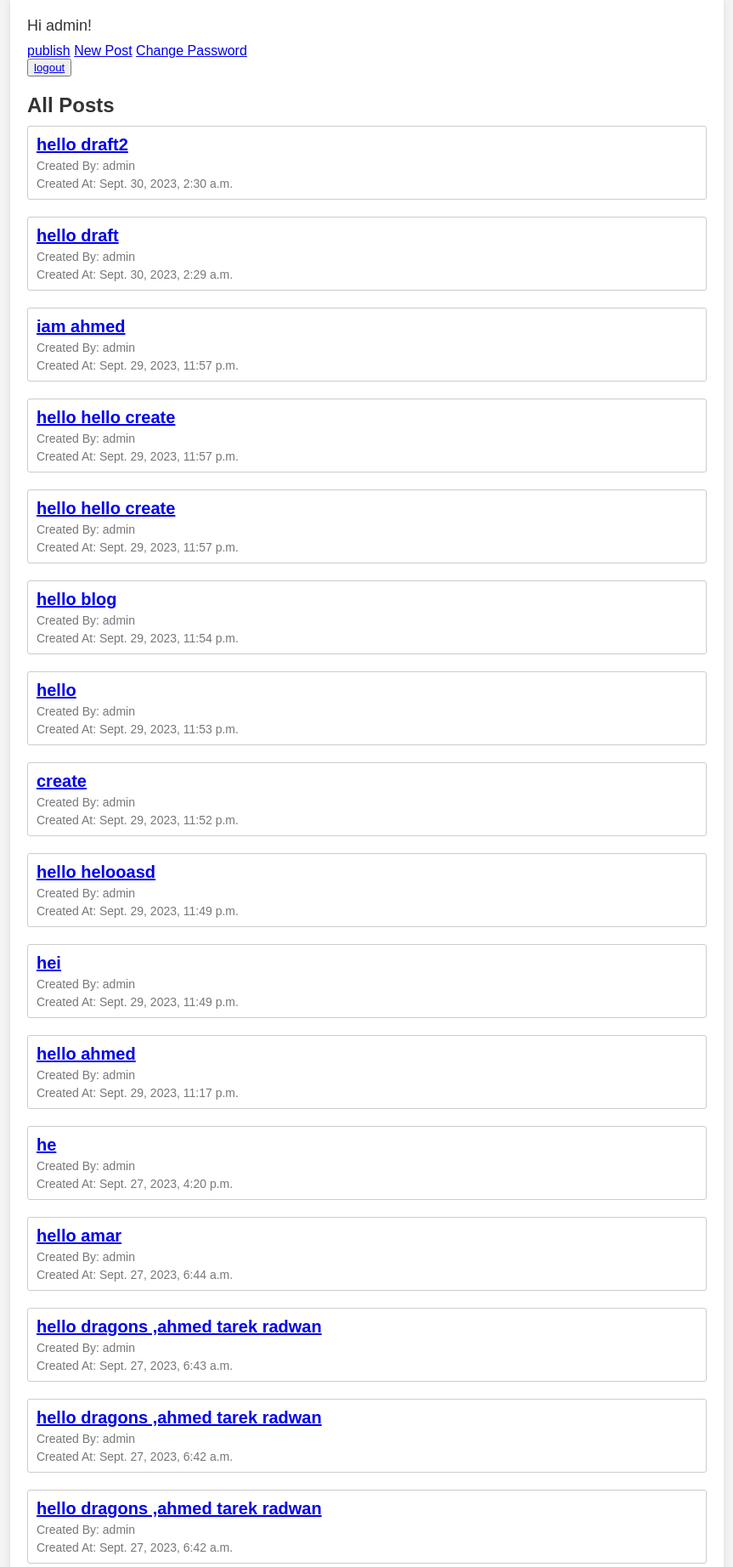
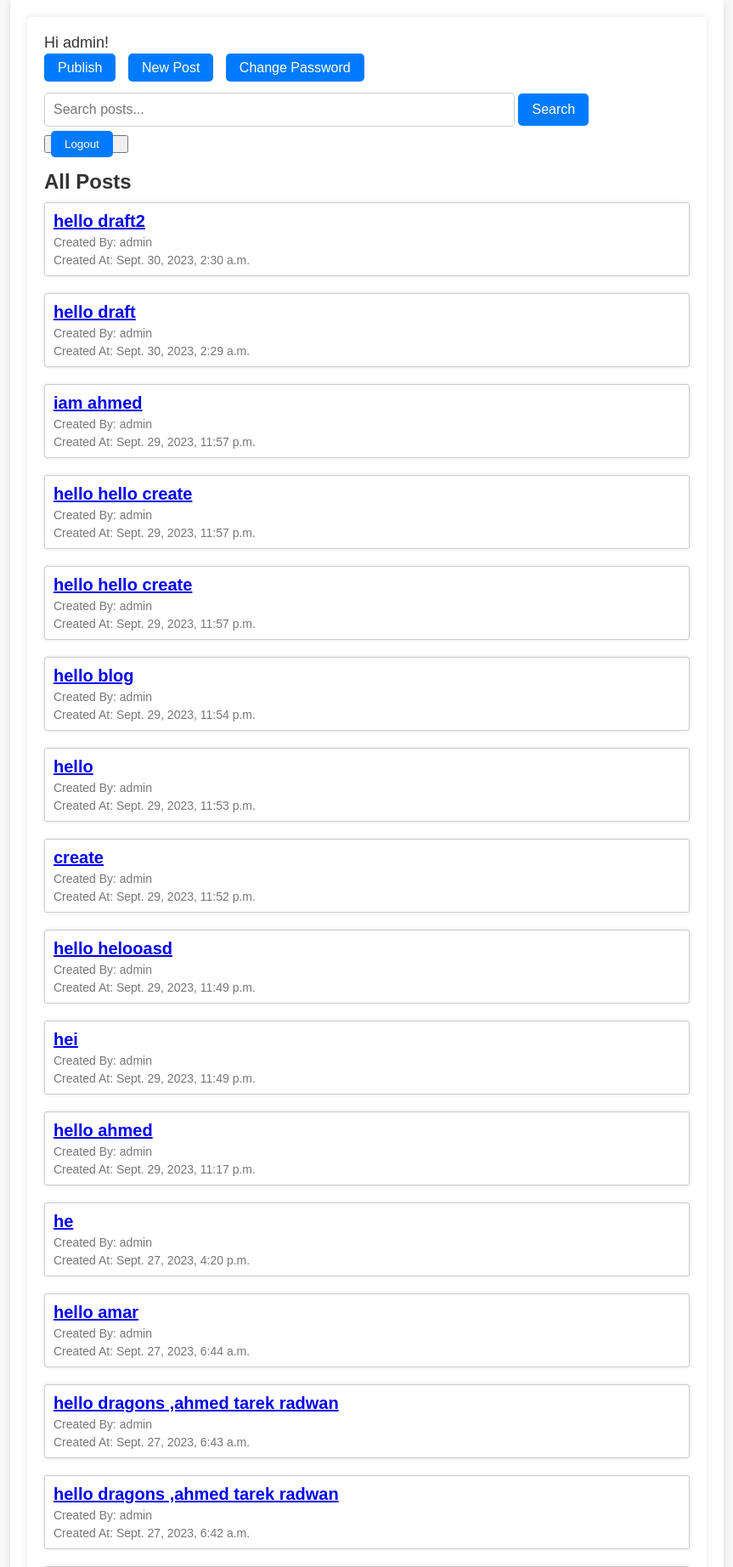
Before and after one commit to ahmedradwan21/Blog_APP, a Django app: page / in a window 1280 px wide. Shown: the part 82-1926 px from the top of the page at 85% size, without its empty margins (208-1071 px from the left). Run offline with Django 4.2, Linux system fonts and the light colour scheme; a user stored in the database is signed in; data comes from the database, SQL or seed files in the repository; both versions use the stored data as it was after the commit.

Commit message:
Hello in ATR

```diff
--- a/blog/templates/blog/post_list.html
+++ b/blog/templates/blog/post_list.html
@@ -1,51 +1,90 @@
 {% extends 'blog/main.html' %}
 
 {% block content %}
-<div class="container">
-    <p class="greeting">Hi {{ user.username }}!</p>
-    <a href="{% url 'publish_blog_posts' %}">publish</a>
-    <a href="{% url 'create_blog_post' %}" class="btn btn-primary">New Post</a>
-    <a href="{% url 'password_change' %}" class='btn btn-primary'>Change Password</a>
-    <ul>
-        {% if request.user.is_authenticated %}
-        <button class="logout-button">
-            <a href="{% url 'logout' %}">logout</a>
-            {% else %}
-        <button class="logout-button">
-        <a href="{% url 'login' %}">LOGIN</a>
-        {% endif %}
-    </ul>
+<!DOCTYPE html>
+<html lang="en">
+<head>
+    <meta charset="UTF-8">
+    <meta name="viewport" content="width=device-width, initial-scale=1.0">
+    <title>Your Blog Page</title>
+    <style>
+        /* Custom CSS Styles */
 
-    <h2 class="post-list-header">All Posts</h2>
-    <ul class="post-list">
-        {% for post in posts %}
-        <li class="post-item">
-            <h1 class="post-title"><a href="{% url 'view_blog_post' post.id %}">{{ post.title }}</a></h1>
-            <p class="post-author">Created By: {{ post.author }}</p>
-            <p class="post-date">Created At: {{ post.pub_date }}</p>
-        </li>
-        {% empty %}
-        <li class="empty-post">No blog posts available.</li>
-        {% endfor %}
+        /* General Styles */
+        body {
+            font-family: Arial, sans-serif;
+            background-color: #f8f8f8;
+            margin: 0;
+            padding: 0;
+        }
 
-    </ul>
+        .container {
+            max-width: 800px;
+            margin: 0 auto;
+            padding: 20px;
+            background-color: #fff;
+            box-shadow: 0 0 10px rgba(0, 0, 0, 0.1);
+            border-radius: 5px;
+        }
 
-
-</div>
-<style>
+        /* Header Styles */
         .greeting {
             font-size: 18px;
             margin-bottom: 10px;
+            color: #333;
         }
 
-    .btn-primary {
-        margin-bottom: 20px;
+        /* Navigation Links */
+        .nav-links {
+            margin-top: 10px;
         }
 
+        .nav-links a {
+            text-decoration: none;
+            margin-right: 10px;
+            padding: 8px 16px;
+            border-radius: 5px;
+            color: #fff;
+            background-color: #007bff;
+        }
+
+        .nav-links a:hover {
+            background-color: #0056b3;
+        }
+
+        /* Search Form Styles */
+        .search-form {
+            margin-top: 20px;
+        }
+
+        .search-form input[type="text"] {
+            width: 70%;
+            padding: 10px;
+            border: 1px solid #ccc;
+            border-radius: 5px;
+            font-size: 16px;
+        }
+
+        .search-form button[type="submit"] {
+            padding: 10px 16px;
+            border: none;
+            border-radius: 5px;
+            background-color: #007bff;
+            color: #fff;
+            cursor: pointer;
+            font-size: 16px;
+        }
+
+        .search-form button[type="submit"]:hover {
+            background-color: #0056b3;
+        }
+
+        /* Post List Styles */
         .post-list-header {
             font-size: 24px;
             margin-top: 20px;
             margin-bottom: 10px;
+            color: #333;
         }
 
         .post-list {
@@ -58,12 +97,15 @@
             padding: 10px;
             margin-bottom: 20px;
             border-radius: 3px;
+            background-color: #fff;
+            box-shadow: 0 0 5px rgba(0, 0, 0, 0.1);
         }
 
         .post-title {
             font-size: 20px;
             margin-top: 0;
             margin-bottom: 5px;
+            color: #333;
         }
 
         .post-author {
@@ -83,5 +125,49 @@
             margin-top: 20px;
         }
     </style>
+</head>
+<body>
+    <!-- Content -->
+    <div class="container">
+        <p class="greeting">Hi {{ user.username }}!</p>
+        <div class="nav-links">
+            <a href="{% url 'publish_blog_posts' %}">Publish</a>
+            <a href="{% url 'create_blog_post' %}">New Post</a>
+            <a href="{% url 'password_change' %}" class='btn btn-primary'>Change Password</a>
+        </div>
+        <form method="get" class="search-form">
+            <input type="text" name="q" placeholder="Search posts..." {% if query %}value="{{ query }}"{% endif %}>
+            <button type="submit" class="search-button">Search</button>
 
+        </form>
+
+        <div class="nav-links">
+        <ul>
+            {% if request.user.is_authenticated %}
+            <button class="logout-button">
+                <a href="{% url 'logout' %}">Logout</a>
+            </button>
+            {% else %}
+            <button class="logout-button">
+                <a href="{% url 'login' %}">Login</a>
+            </button>
+            {% endif %}
+        </ul>
+    </div>
+
+        <h2 class="post-list-header">All Posts</h2>
+        <ul class="post-list">
+            {% for post in posts %}
+            <li class="post-item">
+                <h1 class="post-title"><a href="{% url 'view_blog_post' post.id %}">{{ post.title }}</a></h1>
+                <p class="post-author">Created By: {{ post.author }}</p>
+                <p class="post-date">Created At: {{ post.pub_date }}</p>
+            </li>
+            {% empty %}
+            <li class="empty-post">No blog posts available.</li>
+            {% endfor %}
+        </ul>
+    </div>
+</body>
+</html>
 {% endblock %}
--- a/blog/views.py
+++ b/blog/views.py
@@ -33,10 +33,14 @@ def user_is_viewer(user):
 
 @login_required
 def blog_post_list(request):
-    posts = BlogPost.objects.filter(author=request.user).order_by('-pub_date')
-    return render(request, 'blog/post_list.html', {'posts': posts})
-
-
+    query = request.GET.get('q')
+    posts = BlogPost.objects.filter(author=request.user)
+    if query:
+        posts = posts.filter(
+            Q(title__icontains=query) | Q(content__icontains=query)
+        )
+    posts = posts.order_by('-pub_date')
+    return render(request, 'blog/post_list.html', {'posts': posts, 'query': query})
 
 def register(request):
     if request.method == 'POST':
@@ -78,24 +82,24 @@ def not_allowed(request):
     return render(request, 'blog/not_allowed.html')
 
 @login_required
-# @user_passes_test(user_is_member, login_url='blog_post_list')
 @user_passes_test(user_is_member, login_url='not_allowed')
 def create_blog_post(request):
-    if not user_is_member(request.user):
-        return HttpResponse("You don't have permission to create a blog post.")
-
     if request.method == 'POST':
         title = request.POST['title']
         content = request.POST['content']
         author = request.user
         publish_status = request.POST.get('publish_status')
+        is_draft = request.POST.get('is_draft')
 
         if publish_status == 'publish':
             post = BlogPost(title=title, content=content, author=author, publish_status='published')
+            return redirect('publish_blog_posts')
+        else:
+            post = BlogPost(title=title, content=content, author=author, publish_status='draft')
             post.save()
-            return redirect('publish_blog_posts')
+        return redirect('blog_post_list')
 
-        return redirect('blog_post_list')
+
 
 
     return render(request, 'blog/create_post.html')
```
Also changed, not shown: blog/templates/blog/create_post.html (+2 -5 lines), blog/templates/blog/publish.html (+76 -10 lines), db.sqlite3. Lines whose indentation alone changed are shown as unchanged.
